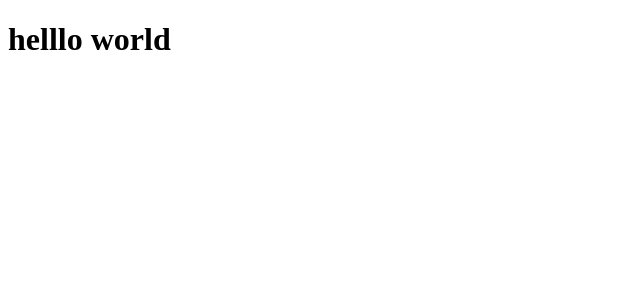
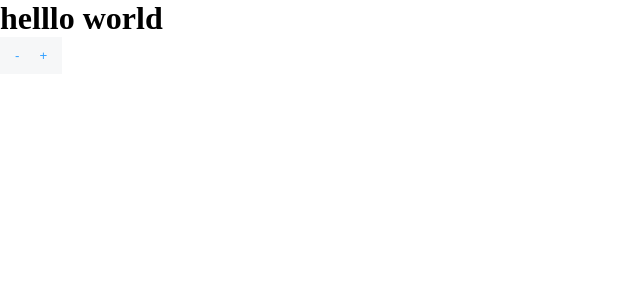
Before and after one commit to JpadillaCoding/Component-Library, a React (Create React App) app: page / in a window 1280 px wide. Shown: the top 300 px of the page, without its empty margins (0-640 px from the left). Built offline with nearby package versions, Linux system fonts and the light colour scheme.

Commit message:
feat: counter with addit and minus functnus function made

```diff
--- a/src/App.js
+++ b/src/App.js
@@ -1,9 +1,10 @@
-
+import Counter from "./components/counter/counter";
 
 function App() {
   return (
     <div className="App">
       <h1>helllo world</h1>
+      <Counter />
     </div>
   );
 }
--- /dev/null
+++ b/src/components/counter/counter.css
@@ -0,0 +1,19 @@
+* {
+    padding: 0px;
+    margin: 0px;
+}
+.wrapper {
+    display: flex;
+    align-items: center;
+    justify-content: start;
+    padding: 5px;
+    width:fit-content;
+    background-color: #F6F7F8;
+
+}
+button {
+    background-color: transparent;
+    padding: 6px 10px 6px 10px;
+    border: 0px;
+    color: rgba(51, 160, 255, 1);
+}
--- /dev/null
+++ b/src/components/counter/counter.js
@@ -0,0 +1,27 @@
+import React, { useState } from "react";
+import "./counter.css";
+
+function Counter(props){
+    let [count, updateCount] = useState(props.starting);
+
+    function handleMinus() {
+        if(count > (props.min) ) {
+            updateCount(count - (props.amount) );
+        }
+    }
+    function handlePlus() {
+        if(count < (props.max) )
+    updateCount(count + (props.amount) );
+    }
+
+    return(
+        <div className="wrapper">
+            <button onClick={handleMinus}>-</button>
+            <p>{count}</p>
+            <button onClick={handlePlus}>+</button>
+        </div>
+    )
+}
+
+
+export default Counter;
```
Also changed, not shown: 1 other file (tests, documents, lock files or other folders).
